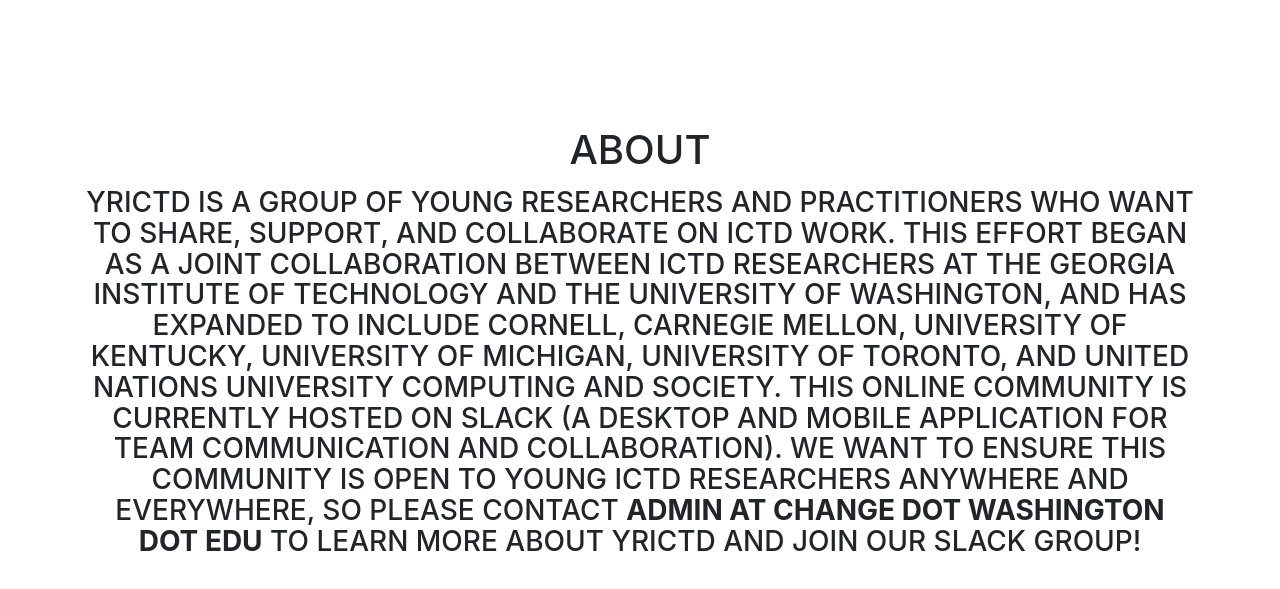
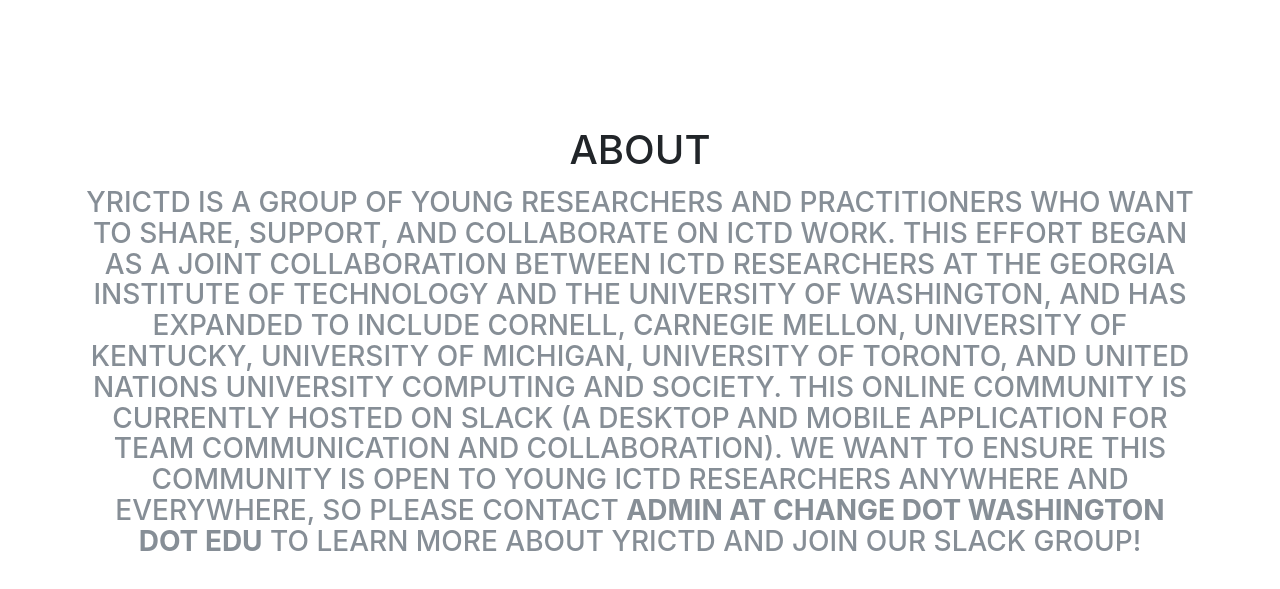
Before and after one commit to yrictd/yrictd.github.io, a website with bundled scripts: page index.html in a window 1280 px wide. Shown: the part 625-1214 px from the top of the page. Built offline with nearby package versions, Linux system fonts and the light colour scheme; a web font is replaced by a local one.

```diff
--- a/index.html
+++ b/index.html
@@ -65,7 +65,7 @@
         <div class="row">
           <div class="col-lg-12 text-center">
             <h2 class="section-heading">About</h2>
-            <h3>YRICTD is a group of young researchers and practitioners who want to share, support, and collaborate on ICTD work. This effort began as a joint collaboration between ICTD researchers at the Georgia Institute of Technology and the University of Washington, and has expanded to include Cornell, Carnegie Mellon, University of Kentucky, University of Michigan, University of Toronto, and United Nations University Computing and Society. This online community is currently hosted on Slack (a desktop and mobile application for team communication and collaboration). We want to ensure this community is open to young ICTD researchers anywhere and everywhere, so please contact <b>admin at change dot washington dot edu</b> to learn more about YRICTD and join our Slack group! </h3>
+            <h3 class="text-muted">YRICTD is a group of young researchers and practitioners who want to share, support, and collaborate on ICTD work. This effort began as a joint collaboration between ICTD researchers at the Georgia Institute of Technology and the University of Washington, and has expanded to include Cornell, Carnegie Mellon, University of Kentucky, University of Michigan, University of Toronto, and United Nations University Computing and Society. This online community is currently hosted on Slack (a desktop and mobile application for team communication and collaboration). We want to ensure this community is open to young ICTD researchers anywhere and everywhere, so please contact <b>admin at change dot washington dot edu</b> to learn more about YRICTD and join our Slack group! </h3>
           </div>
         </div>
       </div>
```
